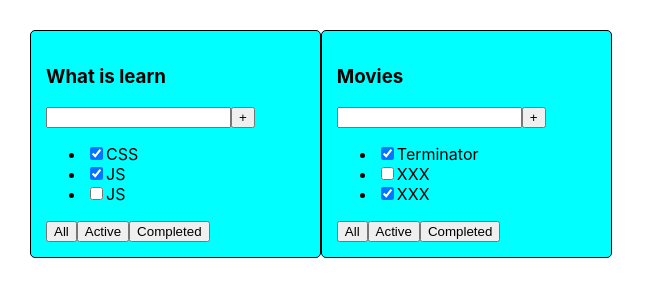
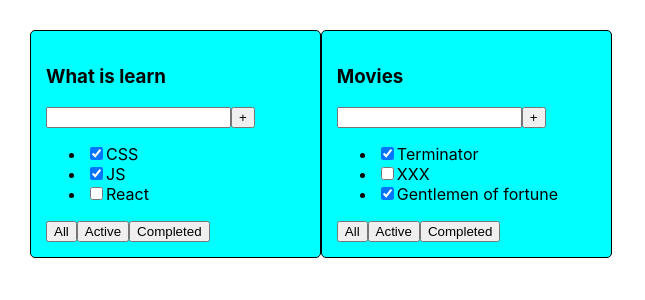
Before and after one commit to Vyacheslav-Spilch/It-incubator-TodoList, a React (Create React App) app: page / in a window 1280 px wide. Shown: the top 300 px of the page, without its empty margins (0-645 px from the left). Built offline with nearby package versions, Linux system fonts and the light colour scheme.

Commit message:
adding an array with jsx elements

```diff
--- a/src/App.tsx
+++ b/src/App.tsx
@@ -1,18 +1,7 @@
 import React from 'react';
 import './App.css';
-import { TodoList } from './Todolist';
+import { tasks1, tasks2, TodoList } from './Todolist';
 
-let tasks1 = [
-  {id: 1, title: "CSS", isDone: true},
-  {id: 2, title: "JS", isDone: true},
-  {id: 3, title: "React", isDone: false},
-]
-
-let tasks2 = [
-  {id: 1, title: "Terminator", isDone: true},
-  {id: 2, title: "XXX", isDone: false},
-  {id: 3, title: "Gentlemen of fortune", isDone: true},
-]
 
 const App = () => {
   return (
--- a/src/Todolist.tsx
+++ b/src/Todolist.tsx
@@ -1,5 +1,17 @@
 import React from "react";
 import { Button } from "./Button";
+
+export let tasks1 = [
+    {id: 1, title: "CSS", isDone: true},
+    {id: 2, title: "JS", isDone: true},
+    {id: 3, title: "React", isDone: false},
+]
+
+export let tasks2 = [
+    {id: 1, title: "Terminator", isDone: true},
+    {id: 2, title: "XXX", isDone: false},
+    {id: 3, title: "Gentlemen of fortune", isDone: true},
+]
 
 type TaskType = {
     id: number,
@@ -13,6 +25,14 @@ type TodoPropsType = {
 }
 
 export const TodoList = (props: TodoPropsType) => {
+    const listItems: Array<JSX.Element> = []
+    for(let i = 0; i < props.tasks.length; i++) {
+        const listItem = <li>
+            <input type="checkbox" checked={props.tasks[i].isDone}/><span>{props.tasks[i].title}</span>
+            </li>
+        listItems.push(listItem)
+    }
+
     return (
         <div>
             <div className="todoList">
@@ -22,9 +42,7 @@ export const TodoList = (props: TodoPropsType) => {
                     <Button title="+"/>
                 </div>
                 <ul>
-                    <li><input type="checkbox" checked={props.tasks[0].isDone}/><span>{props.tasks[0].title}</span></li>
-                    <li><input type="checkbox" checked={props.tasks[1].isDone}/><span>{props.tasks[1].title}</span></li>
-                    <li><input type="checkbox" checked={props.tasks[2].isDone}/><span>{props.tasks[1].title}</span></li>
+                    {listItems}
                 </ul>
                 <div>
                     <Button title="All"/>
```
